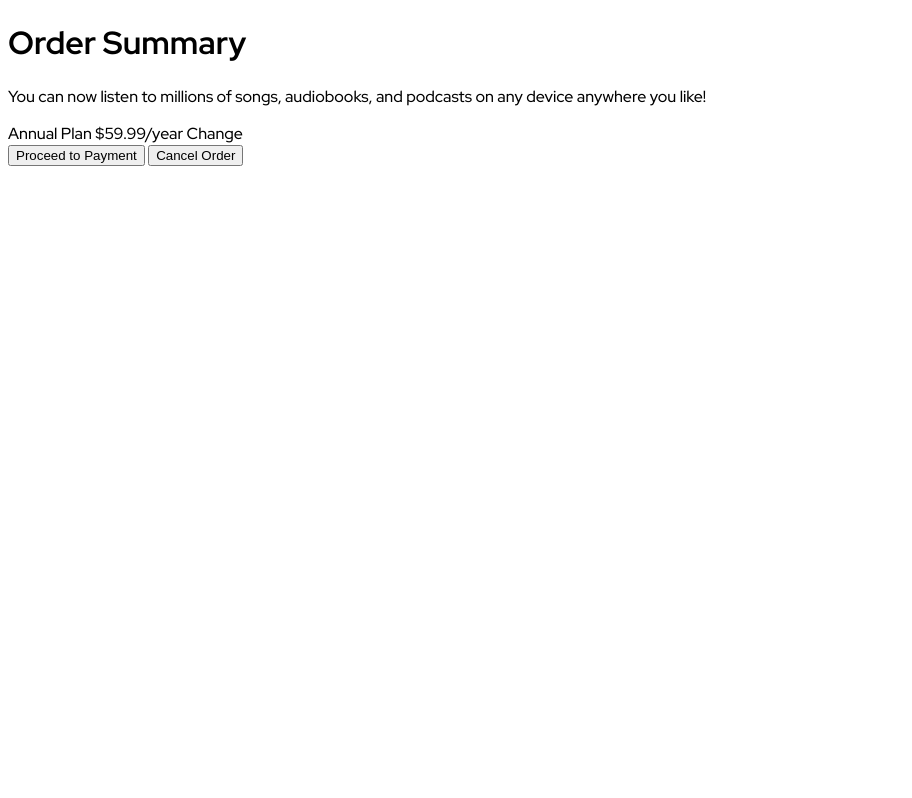
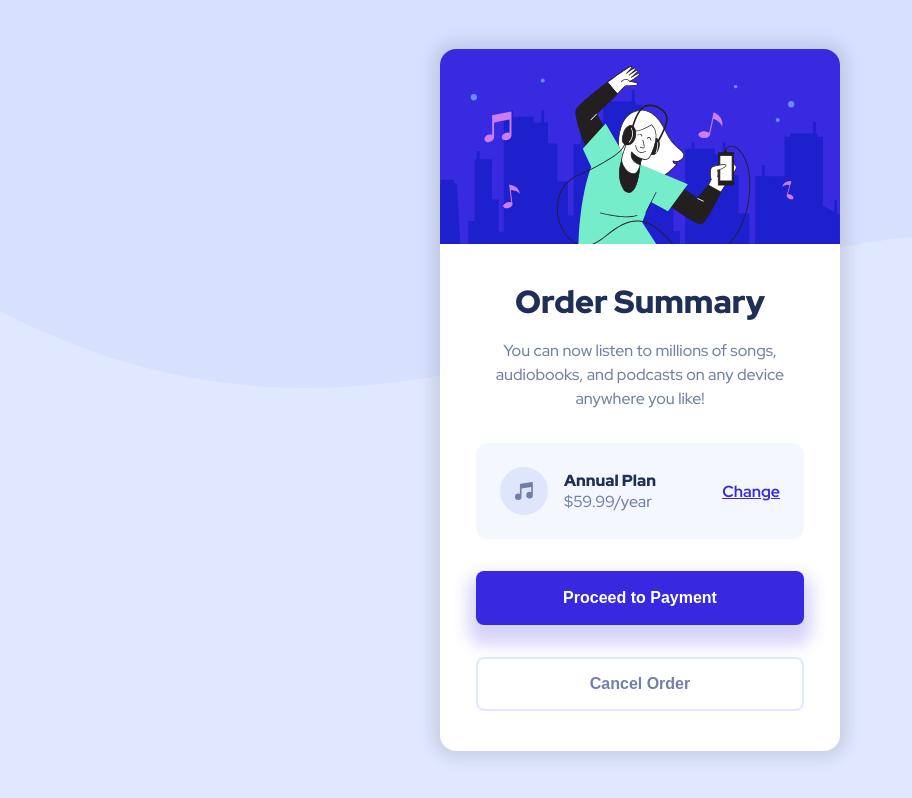
Before and after one commit to mreed4/order-summary, a plain HTML site: page index.html in a window 1280 px wide. Shown: the whole page, without its empty margins (0-912 px from the left). Drawn offline with Linux system fonts and the light colour scheme.

Commit message:
Desktop complete

```diff
--- a/index.html
+++ b/index.html
@@ -11,10 +11,24 @@
     <title>Frontend Mentor | Order summary card</title>
   </head>
   <body>
-    <h1>Order Summary</h1>
-    <p>You can now listen to millions of songs, audiobooks, and podcasts on any device anywhere you like!</p>
-    <div>Annual Plan $59.99/year Change</div>
-    <button>Proceed to Payment</button>
-    <button>Cancel Order</button>
+    <div id="root">
+      <img src="./images/illustration-hero.svg" alt="hero" />
+      <div class="content">
+        <h1>Order Summary</h1>
+        <p>You can now listen to millions of songs, audiobooks, and podcasts on any device anywhere you like!</p>
+        <div class="pricing-wrapper">
+          <div>
+            <img src="./images/icon-music.svg" alt="" />
+            <div>
+              <h2>Annual Plan</h2>
+              <span class="pricing">$59.99/year</span>
+            </div>
+          </div>
+          <a href="#">Change</a>
+        </div>
+        <button class="purple">Proceed to Payment</button>
+        <button class="transparent">Cancel Order</button>
+      </div>
+    </div>
   </body>
 </html>
--- a/styles.css
+++ b/styles.css
@@ -12,3 +12,129 @@
   font-size: 16px;
   font-family: "Red Hat Display", sans-serif;
 }
+
+* {
+  box-sizing: border-box;
+  margin: 0;
+  padding: 0;
+}
+
+body {
+  background-image: url("/images/pattern-background-desktop.svg");
+  background-repeat: no-repeat;
+  background-size: contain;
+  min-height: 100vh;
+  display: flex;
+  justify-content: center;
+  align-items: center;
+  background-color: var(--pale-blue);
+  color: var(--dark-blue);
+}
+
+img {
+  width: 100%;
+  display: block;
+}
+
+p {
+  text-align: center;
+  color: var(--desaturated-blue);
+  line-height: 1.5;
+}
+
+h1 {
+  font-size: 2rem;
+  font-weight: 900;
+  margin-bottom: 1rem;
+}
+
+h2 {
+  font-size: 1rem;
+  font-weight: 900;
+  /* margin-bottom: 1rem; */
+}
+
+a {
+  color: var(--bright-blue);
+  font-weight: 700;
+  transition: color 150ms ease-in-out, text-decoration-color 150ms ease-in-out;
+  text-decoration-color: inherit;
+}
+
+a:hover {
+  color: hsl(245, 75%, 62%);
+  text-decoration-color: transparent;
+}
+
+button {
+  width: 100%;
+  padding: 1em;
+  border-radius: 0.5em;
+  border: none;
+  font-size: 1rem;
+  margin-bottom: 2em;
+  font-weight: 700;
+  transition: background-color 150ms ease-in-out;
+  cursor: pointer;
+  border: 2px solid transparent;
+}
+
+#root {
+  width: 25em;
+  border-radius: 1rem;
+  overflow: hidden;
+  background-color: white;
+  box-shadow: 0 0 1em 0.5em rgba(0, 0, 0, 0.1);
+}
+
+.content {
+  padding: 2.25em;
+  padding-bottom: 0.5em;
+  display: flex;
+  flex-direction: column;
+  align-items: center;
+}
+
+.pricing-wrapper {
+  display: flex;
+  flex-direction: row;
+  align-items: center;
+  justify-content: space-between;
+  margin-top: 2em;
+  background-color: var(--very-pale-blue);
+  padding: 1.5em;
+  border-radius: 0.75em;
+  width: 100%;
+  margin-bottom: 2em;
+}
+
+.pricing-wrapper > div {
+  display: flex;
+  flex-direction: row;
+  align-items: center;
+}
+
+.pricing-wrapper img {
+  width: 48px;
+  margin-right: 1em;
+}
+
+.pricing {
+  color: var(--desaturated-blue);
+}
+
+.purple {
+  background-color: var(--bright-blue);
+  color: white;
+  box-shadow: 0 0.75rem 1em 0.5em hsla(245, 75%, 52%, 0.2);
+}
+
+.transparent {
+  background-color: transparent;
+  color: var(--desaturated-blue);
+  border-color: var(--pale-blue);
+}
+
+button.purple:hover {
+  background-color: hsl(245, 75%, 62%);
+}
```
